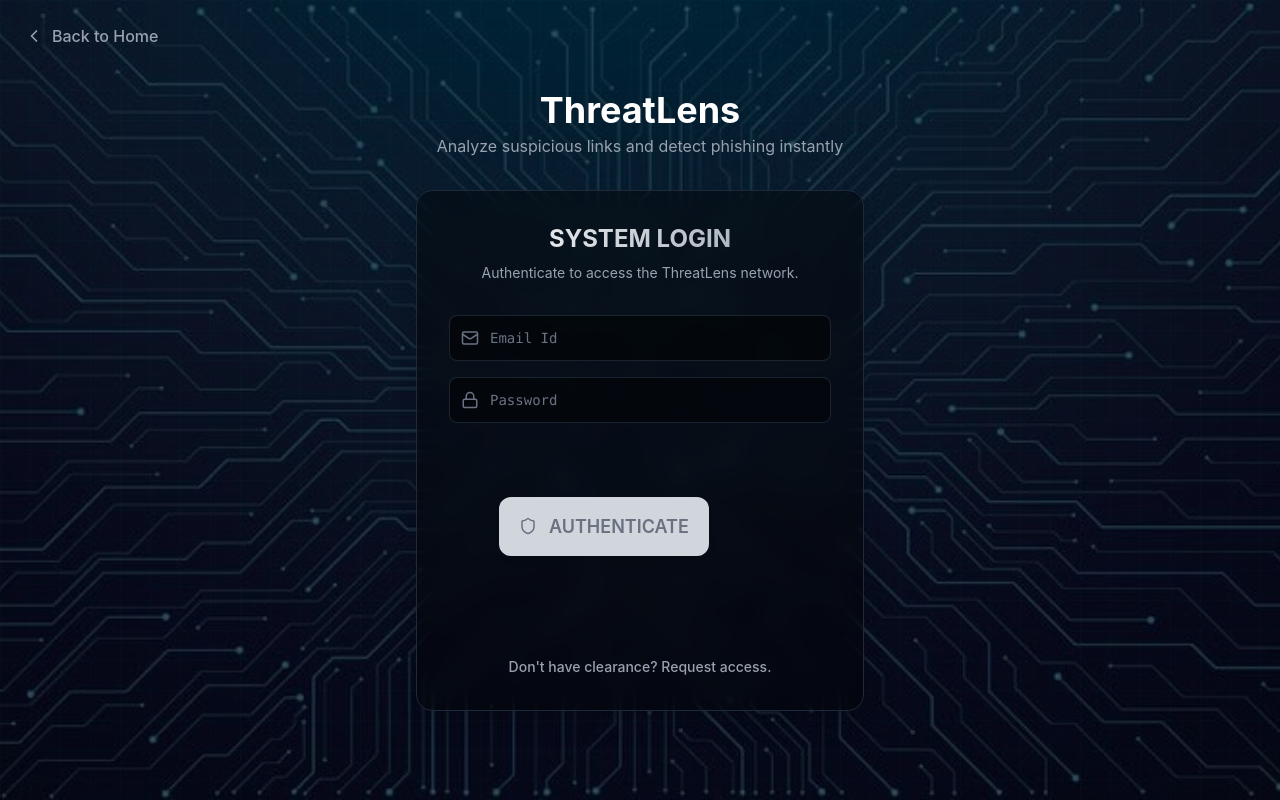
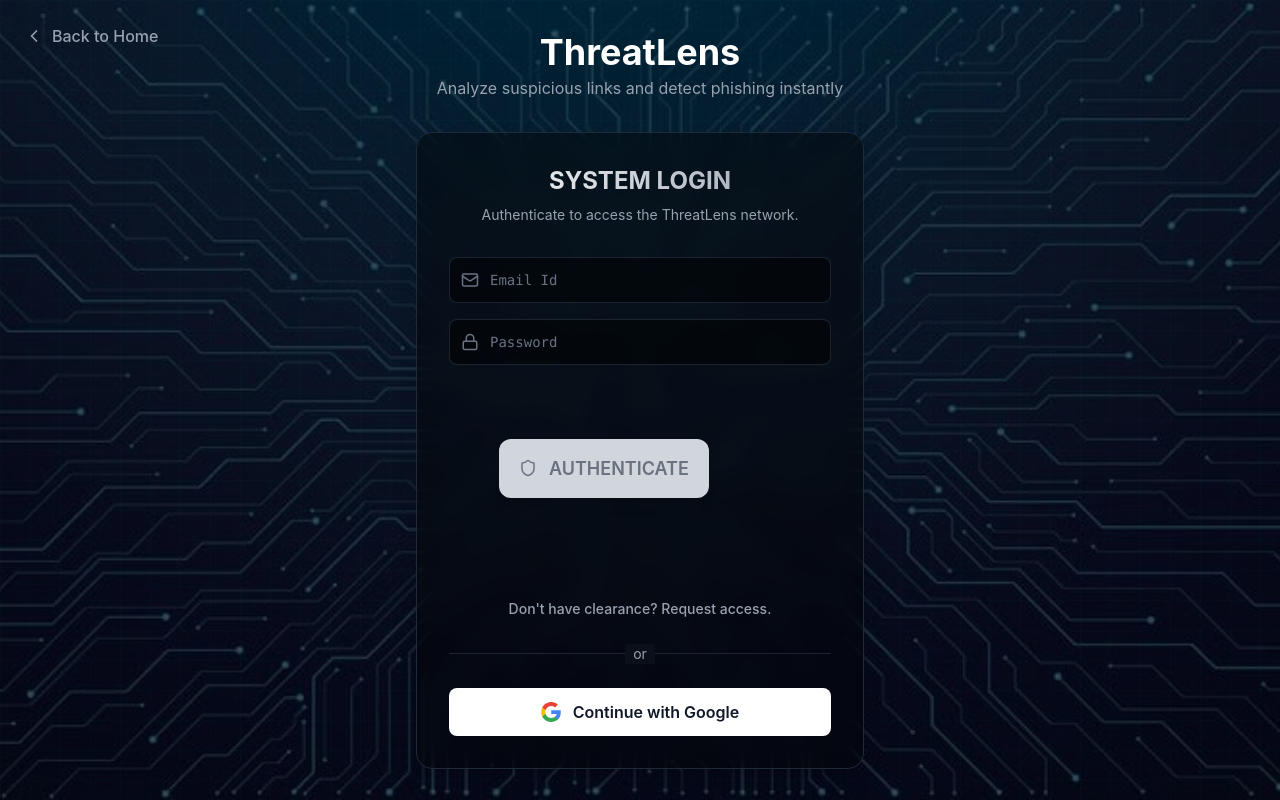
Before and after one commit to PranavNaikude06/Hackup-Coders-Requiem, a React (Vite) app in the folder frontend/: page /auth in a window 1280 px wide. Built offline with nearby package versions, Linux system fonts and the light colour scheme; no server answers.

Commit message:
feat: add continue with google button and fix vite hmr issue

```diff
--- /dev/null
+++ b/frontend/src/app/components/ProtectedRoute.tsx
@@ -0,0 +1,20 @@
+import { Navigate } from "react-router";
+import { useAuth } from "../contexts/AuthContext";
+
+export function ProtectedRoute({ children }: { children: React.ReactNode }) {
+  const { currentUser, loading } = useAuth();
+
+  if (loading) {
+    return (
+      <div className="min-h-screen bg-black flex items-center justify-center">
+        <div className="w-8 h-8 border-4 border-cyan-500 border-t-transparent rounded-full animate-spin"></div>
+      </div>
+    );
+  }
+
+  if (!currentUser) {
+    return <Navigate to="/auth" replace />;
+  }
+
+  return <>{children}</>;
+}
--- a/frontend/src/app/pages/Auth.tsx
+++ b/frontend/src/app/pages/Auth.tsx
@@ -5,8 +5,8 @@
 import { EmissionButton } from '../components/EmissionButton';
 import { Logo } from '../components/Logo';
 import bgImage from 'figma:asset/62bbae5fd46eea7de9c86b6eeed87297c1e7a626.png';
-import { signInWithEmailAndPassword, createUserWithEmailAndPassword } from 'firebase/auth';
-import { doc, setDoc } from 'firebase/firestore';
+import { signInWithEmailAndPassword, createUserWithEmailAndPassword, signInWithPopup, GoogleAuthProvider } from 'firebase/auth';
+import { doc, setDoc, getDoc } from 'firebase/firestore';
 import { auth, db } from '../firebase';
 
 export default function Auth() {
@@ -42,7 +42,34 @@
       } else if (err.code === 'auth/email-already-in-use') {
         setError('An operative with this email already exists.');
       } else {
-        setError('Authentication failed. Please check credentials.');
+        setError(err.message || 'Authentication failed. Please check credentials.');
+      }
+    } finally {
+      setLoading(false);
+    }
+  };
+
+  const handleGoogleSignIn = async () => {
+    setError(null);
+    setLoading(true);
+    try {
+      const provider = new GoogleAuthProvider();
+      const result = await signInWithPopup(auth, provider);
+
+      // Ensure we have a user doc via Google Auth, avoid overwriting if exists
+      const userRef = doc(db, 'users', result.user.uid);
+      const userSnap = await getDoc(userRef);
+      if (!userSnap.exists()) {
+        await setDoc(userRef, {
+          email: result.user.email,
+          createdAt: new Date().toISOString(),
+        });
+      }
+      navigate('/');
+    } catch (err: any) {
+      console.error("Google Auth error", err);
+      if (err.code !== 'auth/popup-closed-by-user') {
+        setError(err.message || 'Google authentication failed.');
       }
     } finally {
       setLoading(false);
@@ -145,6 +172,32 @@
                   : "Already an operative? Access system."}
               </button>
             </div>
+
+            <div className="relative my-6">
+              <div className="absolute inset-0 flex items-center">
+                <div className="w-full border-t border-gray-700/50"></div>
+              </div>
+              <div className="relative flex justify-center text-sm">
+                <span className="px-2 bg-[#0B0F19] text-gray-400">or</span>
+              </div>
+            </div>
+
+            <button
+              type="button"
+              onClick={handleGoogleSignIn}
+              disabled={loading}
+              className="w-full flex items-center justify-center gap-3 bg-white hover:bg-gray-100 text-gray-900 font-semibold py-3 px-4 rounded-lg transition-colors"
+            >
+              <svg viewBox="0 0 24 24" width="20" height="20" xmlns="http://www.w3.org/2000/svg">
+                <g transform="matrix(1, 0, 0, 1, 27.009001, -39.238998)">
+                  <path fill="#4285F4" d="M -3.264 51.509 C -3.264 50.719 -3.334 49.969 -3.454 49.239 L -14.754 49.239 L -14.754 53.749 L -8.284 53.749 C -8.574 55.229 -9.424 56.479 -10.684 57.329 L -10.684 60.329 L -6.824 60.329 C -4.564 58.239 -3.264 55.159 -3.264 51.509 Z"/>
+                  <path fill="#34A853" d="M -14.754 63.239 C -11.514 63.239 -8.804 62.159 -6.824 60.329 L -10.684 57.329 C -11.764 58.049 -13.134 58.489 -14.754 58.489 C -17.884 58.489 -20.534 56.379 -21.484 53.529 L -25.464 53.529 L -25.464 56.619 C -23.494 60.539 -19.444 63.239 -14.754 63.239 Z"/>
+                  <path fill="#FBBC05" d="M -21.484 53.529 C -21.734 52.809 -21.864 52.039 -21.864 51.239 C -21.864 50.439 -21.724 49.669 -21.484 48.949 L -21.484 45.859 L -25.464 45.859 C -26.284 47.479 -26.754 49.299 -26.754 51.239 C -26.754 53.179 -26.284 54.999 -25.464 56.619 L -21.484 53.529 Z"/>
+                  <path fill="#EA4335" d="M -14.754 43.989 C -12.984 43.989 -11.404 44.599 -10.154 45.789 L -6.734 42.369 C -8.804 40.429 -11.514 39.239 -14.754 39.239 C -19.444 39.239 -23.494 41.939 -25.464 45.859 L -21.484 48.949 C -20.534 46.099 -17.884 43.989 -14.754 43.989 Z"/>
+                </g>
+              </svg>
+              <span>Continue with Google</span>
+            </button>
           </form>
         </GlassCard>
       </div>
--- a/frontend/src/app/routes.tsx
+++ b/frontend/src/app/routes.tsx
@@ -1,21 +1,9 @@
-import { createBrowserRouter, Navigate } from "react-router";
-import { useAuth } from "./contexts/AuthContext";
+import { createBrowserRouter } from "react-router";
 import Landing from "./pages/Landing";
 import Analyzing from "./pages/Analyzing";
 import Result from "./pages/Result";
 import Auth from "./pages/Auth";
-
-function ProtectedRoute({ children }: { children: React.ReactNode }) {
-  const { currentUser, loading } = useAuth();
-
-  if (loading) return null; // or a loading spinner
-
-  if (!currentUser) {
-    return <Navigate to="/auth" replace />;
-  }
-
-  return <>{children}</>;
-}
+import { ProtectedRoute } from "./components/ProtectedRoute";
 
 export const router = createBrowserRouter([
   {
```
